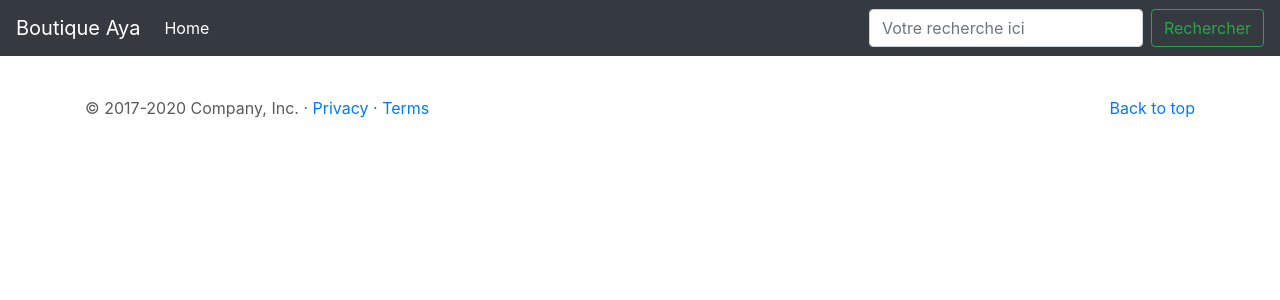
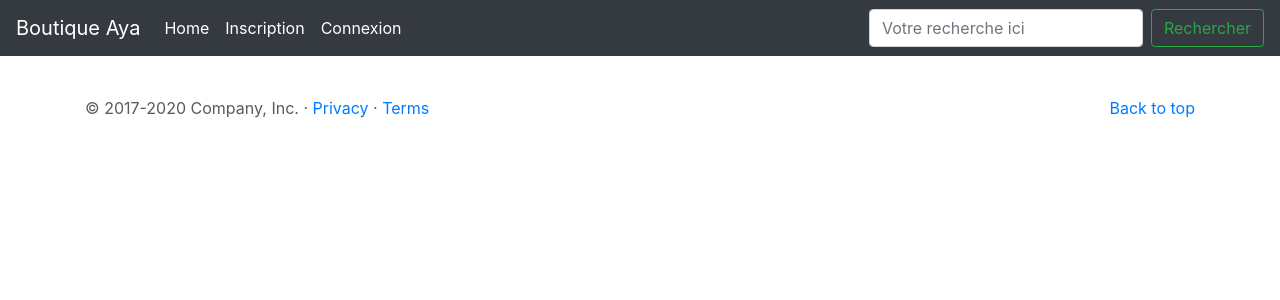
Before and after one commit to laminemessaci/e-commerce, a Symfony app: template templates/base.html.twig in a window 1280 px wide. Shown: the top 300 px of the page. Run offline with Twig, Linux system fonts and the light colour scheme; the template is opened without the code that fills it, so the values that code supplies are empty; some libraries are stand-ins or nearby versions.

Commit message:
Add constraints Navbar display

```diff
--- a/src/Controller/SecurityController.php
+++ b/src/Controller/SecurityController.php
@@ -14,9 +14,9 @@ class SecurityController extends AbstractController
      */
     public function login(AuthenticationUtils $authenticationUtils): Response
     {
-        // if ($this->getUser()) {
-        //     return $this->redirectToRoute('target_path');
-        // }
+         if ($this->getUser()) {
+             return $this->redirectToRoute('account');
+         }
 
         // get the login error if there is one
         $error = $authenticationUtils->getLastAuthenticationError();
--- a/src/Security/LoginFormAuthenticator.php
+++ b/src/Security/LoginFormAuthenticator.php
@@ -96,8 +96,8 @@ class LoginFormAuthenticator extends AbstractFormLoginAuthenticator implements P
             return new RedirectResponse($targetPath);
         }
 
-        // For example : return new RedirectResponse($this->urlGenerator->generate('some_route'));
-        throw new \Exception('TODO: provide a valid redirect inside '.__FILE__);
+        return new RedirectResponse($this->urlGenerator->generate('account'));
+        //throw new \Exception('TODO: provide a valid redirect inside '.__FILE__);
     }
 
     protected function getLoginUrl()
--- a/templates/base.html.twig
+++ b/templates/base.html.twig
@@ -43,6 +43,26 @@
                 <li class="nav-item active">
                     <a class="nav-link" href="{{ path('home') }}">Home <span class="sr-only">(current)</span></a>
                 </li>
+
+                {% if not app.user %}
+                <li class="nav-item active">
+                    <a class="nav-link" href="{{ path('register') }}">Inscription <span class="sr-only">(current)</span></a>
+                </li>
+
+                <li class="nav-item active">
+                    <a class="nav-link" href="{{ path('app_login') }}">Connexion <span class="sr-only">(current)</span></a>
+                </li>
+
+                {% else %}
+                <li class="nav-item active">
+                    <a class="nav-link" href="{{ path('app_logout') }}">Déconnexion <span class="sr-only">(current)</span></a>
+                </li>
+
+                    <li class="nav-item active">
+                        <a class="nav-link" href="{{ path('account') }}">Mon compte <span class="sr-only">(current)</span></a>
+                    </li>
+                {% endif %}
+
 
             </ul>
             <form class="form-inline mt-2 mt-md-0">
```
Also changed, not shown: src/Controller/AccountController.php (added, +18 -0 lines), templates/account/index.html.twig (added, +8 -0 lines), 1 other file.
